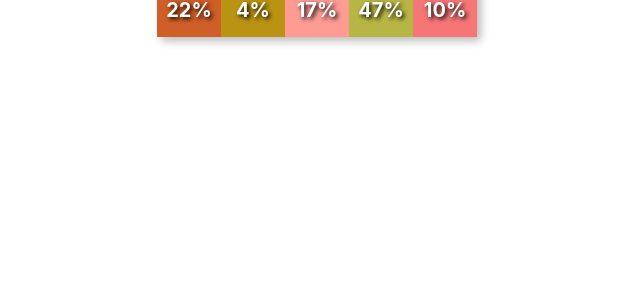
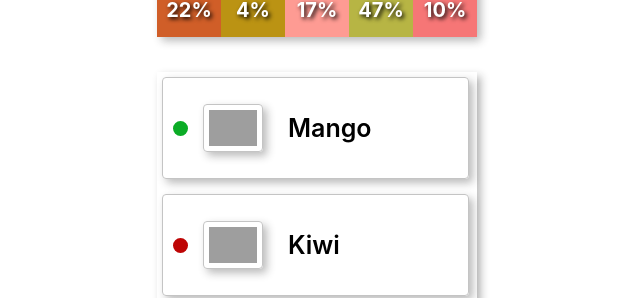
Before and after one commit to 3197344/goit-react-hw-01-components, a React (Create React App) app: page / in a window 1280 px wide. Shown: the part 528-826 px from the top of the page, without its empty margins (323-963 px from the left). Before the commit the page ends 800 px from the top, so only its background shows below. Built offline with nearby package versions, Linux system fonts and the light colour scheme; grey boxes are pictures that could not be loaded.

Commit message:
finish task 3

```diff
--- a/src/components/App.jsx
+++ b/src/components/App.jsx
@@ -4,6 +4,8 @@ import Profile from './social-profile/profile';
 import data from './statistics/data.json';
 import Statistics from './statistics/statistics';
 
+import friends from './friend-list/friends.json';
+import FriendList from './friend-list/friends'
 
 export const App = () => {
   return (
@@ -16,6 +18,7 @@ export const App = () => {
         stats={user.stats}
       />
       <Statistics title="Upload stats" data={data} />
+      <FriendList friends={friends} />
     </div>
   );
 };
--- /dev/null
+++ b/src/components/friend-list/friendListItem.js
@@ -0,0 +1,22 @@
+import PropTypes from 'prop-types';
+import s from './friends.module.css';
+
+export default function FriendListItem({ avatar, name, isOnline }) {
+    return (
+    <div className={s.span}>
+        {isOnline ? (
+        <span className={s.online}>{isOnline}</span>
+        ) : (
+        <span className={s.offline}>{isOnline}</span>
+        )}
+        <img className={s.avatar} src={avatar} alt="User avatar" width="48" />
+        <p className={s.name}>{name}</p>
+    </div>
+    );
+};
+
+FriendListItem.propTypes = {
+    avatar: PropTypes.string,
+    name: PropTypes.string,
+    isOnline: PropTypes.bool,
+};
--- a/src/components/friend-list/friends.js
+++ b/src/components/friend-list/friends.js
@@ -0,0 +1,23 @@
+import PropTypes from 'prop-types';
+import s from './friends.module.css';
+import FriendListItem from './friendListItem';
+
+export default function FriendList({ friends }) {
+    return (
+    <ul className={s.friendList}>
+        {friends.map(friend => (
+        <li className={s.item} key={friend.id}>
+            <FriendListItem
+            avatar={friend.avatar}
+            name={friend.name}
+            isOnline={friend.isOnline}
+        />
+        </li>
+        ))}
+    </ul>
+    );
+}
+
+FriendList.propTypes = {
+    friends: PropTypes.array,
+};
--- /dev/null
+++ b/src/components/friend-list/friends.module.css
@@ -0,0 +1,62 @@
+.friendList{
+    width: 320px;
+    list-style: none;
+    padding: 0;
+
+    margin: 0 auto;
+    margin-top: 35px;
+    box-shadow: 4px 4px 8px rgba(31, 31, 31, 0.3);
+}
+.item{
+    width: 96%;
+    padding: 5px;
+    margin-top: 5px;
+    color: #000;
+}
+.span{
+    display: flex;
+    align-items: center;
+    margin: 0 auto;
+    border: 1px solid rgb(196, 196, 196);
+    padding: 10px;
+    border-radius: 4px;
+    box-shadow: 4px 4px 8px rgba(31, 31, 31, 0.3);
+}
+
+.online {
+    margin-right: 15px;
+    display: flex;
+    flex-direction: column;
+    align-items: center;
+    justify-content: center;
+    width: 15px;
+    height: 15px;
+    border-radius: 50%;
+    background-color: rgb(11, 172, 38);
+}
+
+.offline {
+    margin-right: 15px;
+    display: flex;
+    flex-direction: column;
+    align-items: center;
+    justify-content: center;
+    width: 15px;
+    height: 15px;
+    border-radius: 50%;
+    background-color: rgb(190, 5, 5);
+}
+
+.avatar{
+    margin-right: 25px;
+    padding: 5px;
+    border: 1px solid rgb(196, 196, 196);
+    box-shadow: 4px 4px 8px rgba(31, 31, 31, 0.3);
+    border-radius: 4px;
+}
+
+.name {
+    color: #000;
+    font-weight: 600;
+    font-size: 25px;
+}
```
